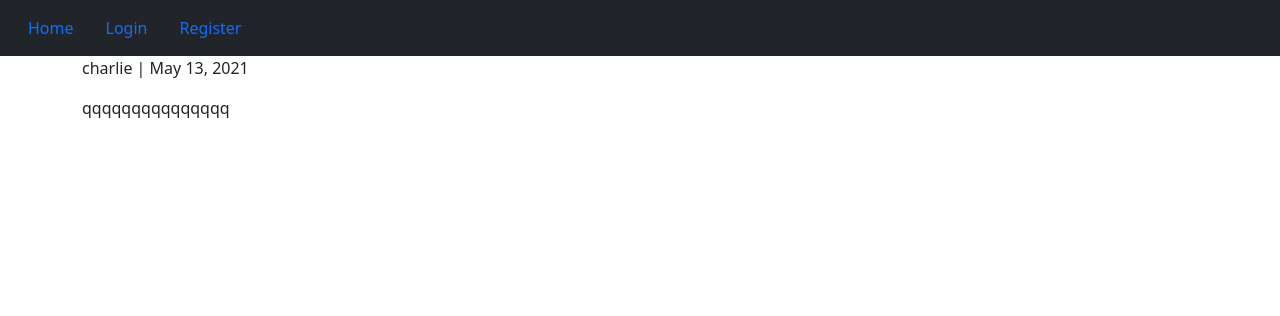
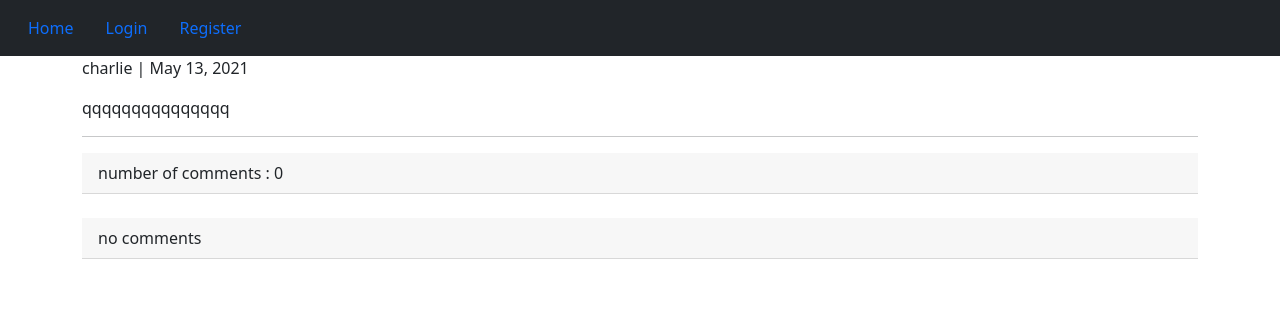
Before and after one commit to sadegh-dev/ModelLayer-django, a Django app: a page that uses base/posts/templates/posts/post_detail.html in a window 1280 px wide. Shown: the top 316 px of the page. Run offline with Django 3.2, Linux system fonts and the light colour scheme; data comes from the database, SQL or seed files in the repository; both versions use the stored data as it was after the commit.

Commit message:
show comments

```diff
--- a/base/posts/models.py
+++ b/base/posts/models.py
@@ -17,9 +17,9 @@ class Post (models.Model):
 
 
 class Comment(models.Model):
-    user =      models.ForeignKey(User, on_delete=models.CASCADE)
-    post =      models.ForeignKey(Post, on_delete=models.CASCADE)
-    reply =     models.ForeignKey('self', on_delete=models.CASCADE, null=True, blank=True)
+    user =      models.ForeignKey(User, on_delete=models.CASCADE , related_name='usercomments')
+    post =      models.ForeignKey(Post, on_delete=models.CASCADE , related_name='postcomments')
+    reply =     models.ForeignKey('self', on_delete=models.CASCADE, null=True, blank=True, related_name='replies' )
     is_reply =  models.BooleanField(default=False)
     body =      models.TextField(max_length=400)
     created =   models.DateTimeField(auto_now_add=True)
--- a/base/posts/templates/posts/post_detail.html
+++ b/base/posts/templates/posts/post_detail.html
@@ -11,4 +11,20 @@
     {% endif %}
     <p>{{ post.user }} |  {{ post.created|date }}</p>
     <p>{{ post.body }}</p>
+
+    <hr />
+
+    <p class='card-header' >number of comments : {{ comments.count }}</p>
+    <br />
+
+    {% for comment in comments %}
+        <div class='card bg-dark text-white' >
+            <p class='card-header' >{{ comment.user }}</p>
+            <p class='card-body' >{{ comment.body }}</p>
+        </div>
+        <br />
+    {% empty %}
+    <p class='card-header' > no comments </p>
+    {% endfor %}
+
 {% endblock %}
--- a/base/posts/views.py
+++ b/base/posts/views.py
@@ -1,5 +1,5 @@
 from django.shortcuts import render, get_object_or_404 , redirect
-from .models import Post
+from .models import Post, Comment
 from django.contrib.auth.models import User
 from django.contrib.auth.decorators import login_required
 from django.contrib import messages
@@ -20,8 +20,14 @@ def all_posts(request):
 
 def post_detail(request, year, month, day, slug):
     the_post = get_object_or_404( Post, created__year = year, created__month = month, created__day = day, slug = slug )
+    #way 1
+    #comments = Comment.objects.filter(post = the_post, is_reply = False)
+    #way 2 - best
+    comments = the_post.postcomments.all()
+
     context = {
-        'post' : the_post
+        'post' : the_post,
+        'comments' : comments
     }
     return render(request,'posts/post_detail.html', context)
 
```
Also changed, not shown: base/db.sqlite3, base/posts/migrations/0003_auto_20210513_1713.py (added).
